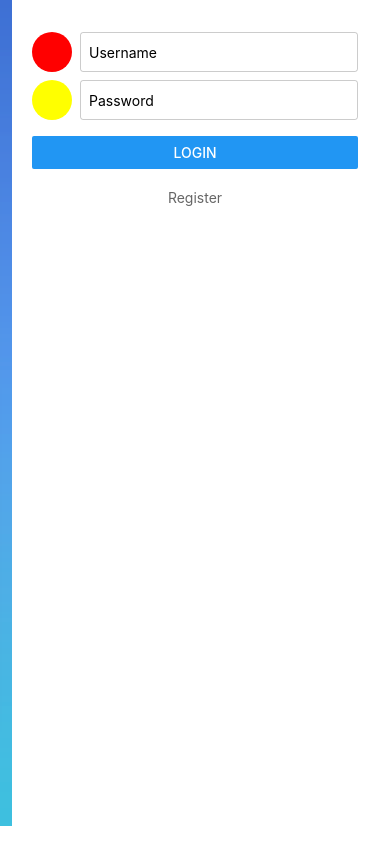
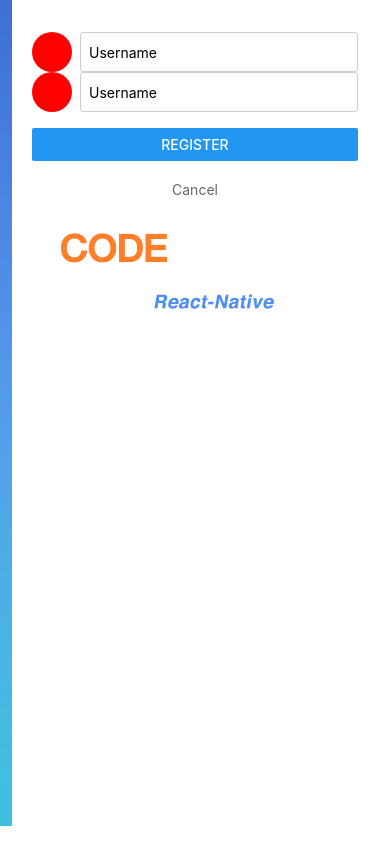
Before and after one commit to ChettaDarkkill/rn_workshop_auth, a React Native app: screen / in a window 390 px wide. Built offline with nearby package versions, Linux system fonts and the light colour scheme.

Commit message:
add register page

```diff
--- a/App.js
+++ b/App.js
@@ -1,6 +1,7 @@
 import React, { Component } from 'react';
 import { View, Text } from 'react-native';
 import HomeScreen from './src/HomeScreen'
+import RegisterScreen from './src/RegisterScreen'
 
 export default class App extends Component {
   constructor(props) {
@@ -11,7 +12,7 @@
 
   render() {
     return (
-      <HomeScreen />
+      <RegisterScreen />
     );
   }
 }
--- a/src/HomeScreen.js
+++ b/src/HomeScreen.js
@@ -1,5 +1,5 @@
 import React, { Component } from 'react';
-import { Text, View, ImageBackground, TextInput, Button, TouchableOpacity } from 'react-native';
+import { Text, View, ImageBackground, TextInput, Button, TouchableOpacity, Image } from 'react-native';
 
 export default class HomeScreen extends Component {
     render() {
@@ -48,7 +48,9 @@
                             borderRadius: 20,
                             marginRight: 8
                         }} />
-                        <TextInput style={{
+                        <TextInput
+                            secureTextEntry={true}
+                            style={{
                                 flex: 1,
                                 height: 40,
                                 borderRadius: 3,
@@ -61,10 +63,16 @@
                     <View style={{ marginTop: 16 }}>
                         <Button title="Login" />
                     </View>
-                    <TouchableOpacity style={{ marginTop: 8, marginBottom: 16, backgroundColor: "#fff4", height: 40, borderTopEndRadius:5, justifyContent: "center" }}>
+                    <TouchableOpacity style={{ marginTop: 8, marginBottom: 16, backgroundColor: "#fff4", height: 40, borderTopEndRadius: 5, justifyContent: "center" }}>
                         <Text style={{ textAlign: 'center', color: "#0009" }}>Register</Text>
                     </TouchableOpacity>
                 </View>
+                <Image
+                    resizeMode="contain"
+                    source={require("./assets/img/header_react_native.png")} style={{
+                        height: 100,
+                        width: '100%',
+                    }} />
             </ImageBackground>
         );
     }
--- a/src/RegisterScreen.js
+++ b/src/RegisterScreen.js
@@ -0,0 +1,70 @@
+import React, { Component } from 'react'
+import { Text, View, ImageBackground, TextInput, Button, TouchableOpacity, Image } from 'react-native';
+
+class TV3Entry extends Component {
+    render() {
+        return (
+            <View style={{ flexDirection: 'row', alignItems: 'center' }}>
+                <View style={{
+                    height: 40,
+                    width: 40,
+                    backgroundColor: 'red',
+                    borderRadius: 20,
+                    marginRight: 8
+                }} />
+                <TextInput style={{
+                    flex: 1,
+                    height: 40,
+                    borderRadius: 3,
+                    borderWidth: 1,
+                    borderColor: "#0003",
+                    paddingLeft: 8
+                }}
+                    placeholder="Username" />
+            </View>
+        )
+    }
+}
+
+
+export default class RegisterScreen extends Component {
+    render() {
+        return (
+            <ImageBackground
+                source={require('./assets/img/bg.png')}
+                style={{ flex: 1, flexDirection: 'column' }}>
+                {/* Login section */}
+                <View
+                    style={{
+                        backgroundColor: '#FFF3',
+                        marginTop: 16,
+                        marginLeft: 16,
+                        marginRight: 16,
+                        paddingTop: 16,
+                        paddingLeft: 16,
+                        paddingRight: 16,
+                        borderRadius: 5,
+                    }}>
+
+                    <TV3Entry />
+                    <TV3Entry />
+
+                    {/* Register */}
+                    <View style={{ marginTop: 16 }}>
+                        <Button title="Register" />
+                    </View>
+                    {/* Cancel */}
+                    <TouchableOpacity style={{ marginTop: 8, marginBottom: 16, backgroundColor: "#fff4", height: 40, borderTopEndRadius: 5, justifyContent: "center" }}>
+                        <Text style={{ textAlign: 'center', color: "#0009" }}>Cancel</Text>
+                    </TouchableOpacity>
+                </View>
+                <Image
+                    resizeMode="contain"
+                    source={require("./assets/img/header_react_native.png")} style={{
+                        height: 100,
+                        width: '100%',
+                    }} />
+            </ImageBackground>
+        );
+    }
+}
```
Lines whose indentation alone changed are shown as unchanged.
